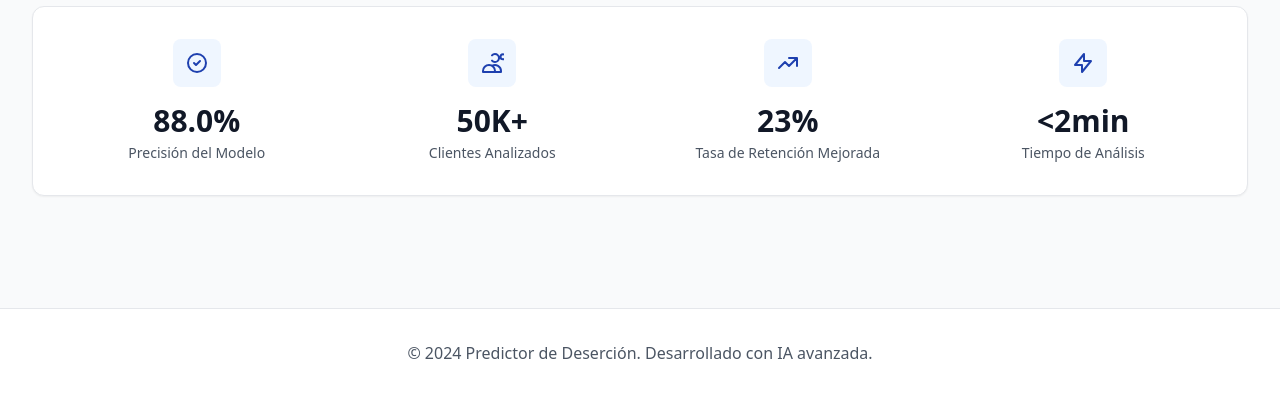
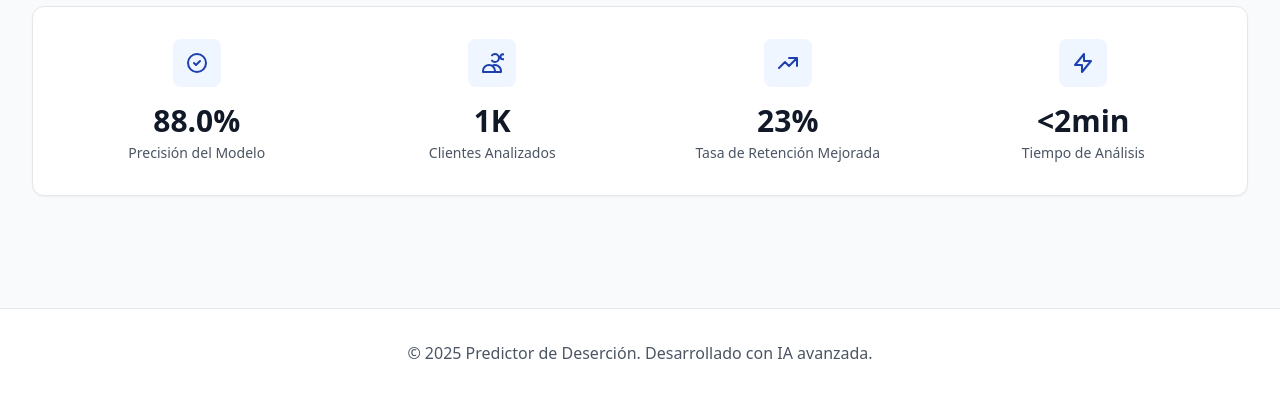
Before and after one commit to rolando2012/WebRegresionLogistica, a Flask app: page / in a window 1280 px wide. Shown: the part 633-1030 px from the top of the page. Run offline with Flask 3, Linux system fonts and the light colour scheme; some libraries are stand-ins or nearby versions.

Commit message:
Actualizar año en el pie de página y corregir el conteo de clientes analizados en la interfaz principal

```diff
--- a/app/templates/base.html
+++ b/app/templates/base.html
@@ -53,7 +53,7 @@
     <footer class="bg-white border-t mt-16">
         <div class="max-w-7xl mx-auto px-4 sm:px-6 lg:px-8 py-8">
             <div class="text-center text-gray-600">
-                <p>&copy; 2024 Predictor de Deserción. Desarrollado con IA avanzada.</p>
+                <p>&copy; 2025 Predictor de Deserción. Desarrollado con IA avanzada.</p>
             </div>
         </div>
     </footer>
--- a/app/templates/main/index.html
+++ b/app/templates/main/index.html
@@ -86,7 +86,7 @@
                         <path stroke-linecap="round" stroke-linejoin="round" stroke-width="2" d="M12 4.354a4 4 0 110 5.292M15 21H3v-1a6 6 0 0112 0v1zm0 0h6v-1a6 6 0 00-9-5.197m13.5-9a2.5 2.5 0 11-5 0 2.5 2.5 0 015 0z"></path>
                     </svg>
                 </div>
-                <div class="text-3xl font-bold text-gray-900 mb-1">50K+</div>
+                <div class="text-3xl font-bold text-gray-900 mb-1">1K</div>
                 <div class="text-sm text-gray-600">Clientes Analizados</div>
             </div>
 
```
Also changed, not shown: app/static/js/graficos.js (added).
